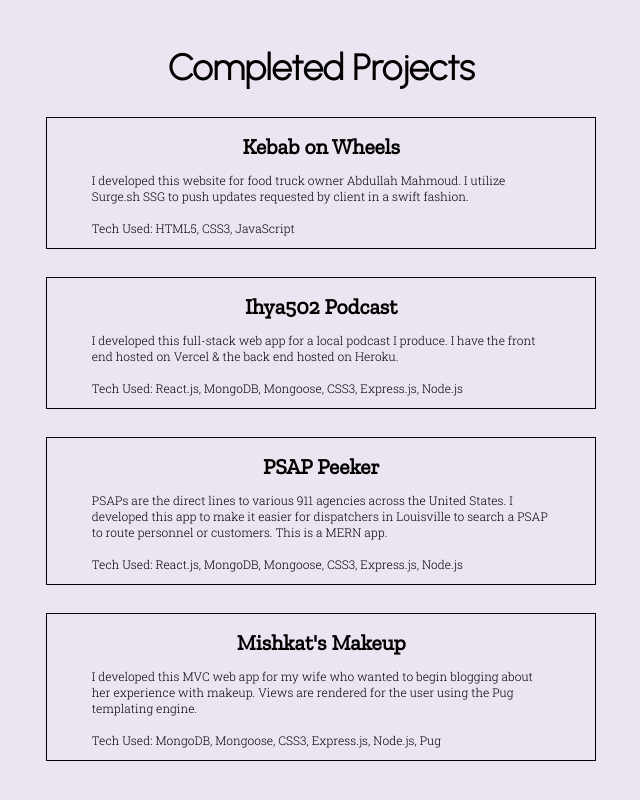
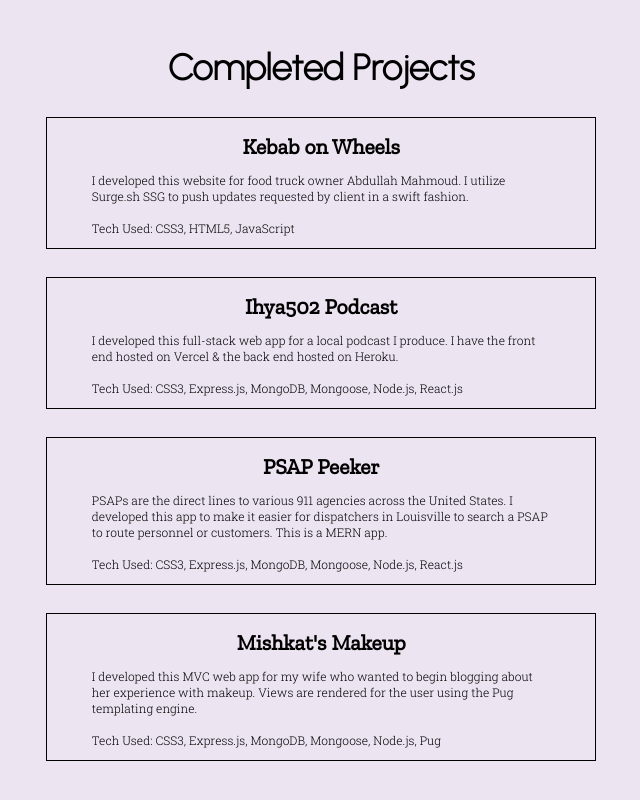
Before and after one commit to hamzafoy/hamza_foy_anthology, a React (Create React App) app: page / in a window 1280 px wide. Shown: the part 1144-1944 px from the top of the page, without its empty margins (530-1170 px from the left). Built offline with nearby package versions, Linux system fonts and the light colour scheme.

Commit message:
quickfix for grammar.

```diff
--- a/src/BodySection/BodySection.js
+++ b/src/BodySection/BodySection.js
@@ -37,7 +37,7 @@ class BodySection extends React.Component {
                             I developed this website for food truck owner Abdullah Mahmoud. I utilize
                             Surge.sh SSG to push updates requested by client in a swift fashion.<br/><br/>
 
-                            Tech Used: HTML5, CSS3, JavaScript
+                            Tech Used: CSS3, HTML5, JavaScript
                         </p>
 
                     </aside>
@@ -52,7 +52,7 @@ class BodySection extends React.Component {
                             I developed this full-stack web app for a local podcast I produce. I have the
                             front end hosted on Vercel &amp; the back end hosted on Heroku.<br/><br/>
 
-                            Tech Used: React.js, MongoDB, Mongoose, CSS3, Express.js, Node.js
+                            Tech Used: CSS3, Express.js, MongoDB, Mongoose, Node.js, React.js
                         </p>
 
                     </aside>
@@ -68,7 +68,7 @@ class BodySection extends React.Component {
                             developed this app to make it easier for dispatchers in Louisville to search a PSAP
                             to route personnel or customers. This is a MERN app.<br/><br/>
 
-                            Tech Used: React.js, MongoDB, Mongoose, CSS3, Express.js, Node.js
+                            Tech Used: CSS3, Express.js, MongoDB, Mongoose, Node.js, React.js
                         </p>
 
                     </aside>
@@ -84,7 +84,7 @@ class BodySection extends React.Component {
                             experience with makeup. Views are rendered for the user using the Pug templating
                             engine.<br/><br/>
 
-                            Tech Used: MongoDB, Mongoose, CSS3, Express.js, Node.js, Pug
+                            Tech Used: CSS3, Express.js, MongoDB, Mongoose, Node.js, Pug
                         </p>
 
                     </aside>
```
